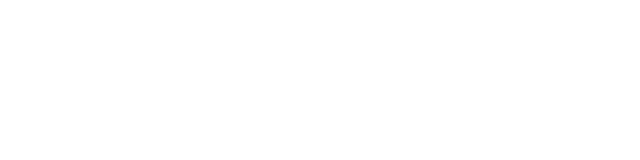
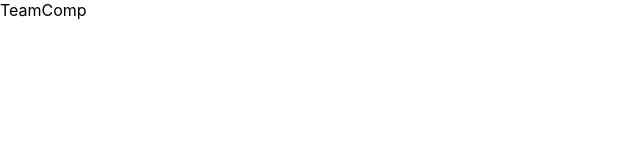
Before and after one commit to team-project-hj1/0602-react-test, a React (Create React App) app: page /team in a window 1280 px wide. Before the commit this address had no page. Shown: the top 160 px of the page, without its empty margins (0-640 px from the left). Built offline with nearby package versions, Linux system fonts and the light colour scheme.

Commit message:
0605 team 오류

```diff
--- a/src/App.js
+++ b/src/App.js
@@ -4,6 +4,7 @@
 import Home from './page/blue/Home';
 import AboutComp2 from './page/team/AboutComp2';
 import About from './page/green/About';
+import TeamComp from './page/team/TeamComp';
 
 function App() {
   return (
@@ -18,6 +19,8 @@
         {/** team 맡을 페이지 */}
         <Route path='/about2' element={<AboutComp2 />} />
 
+        <Route path='/team' element={<TeamComp />} />
+
       </Routes>
     </div>
   );
--- /dev/null
+++ b/src/page/team/TeamComp.jsx
@@ -0,0 +1,7 @@
+import React from 'react'
+
+export default function TeamComp() {
+  return (
+    <div>TeamComp</div>
+  )
+}
```
